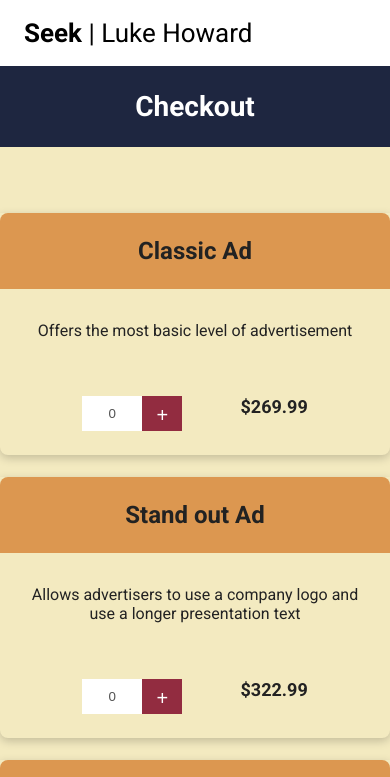
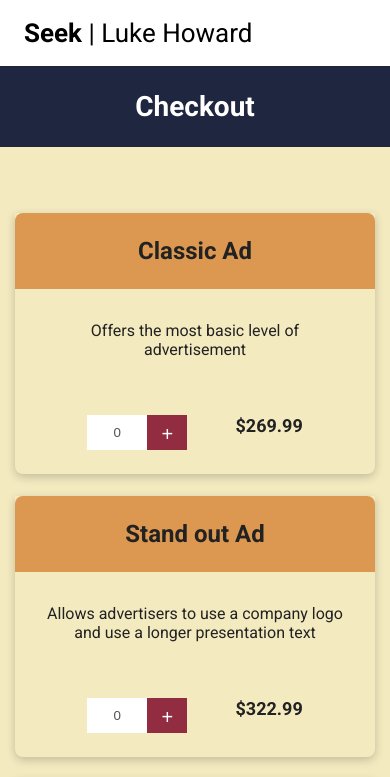
Before and after one commit to binaryluke/seek, a React (Vite) app: page /checkout in a window 390 px wide. Shown: the top 777 px of the page. Built offline with nearby package versions, Linux system fonts and the light colour scheme.

Commit message:
Some basic media queries to improve responsive design

```diff
--- a/src/components/CartItem.module.css
+++ b/src/components/CartItem.module.css
@@ -1,7 +1,6 @@
 .CartItem {
   border-bottom-right-radius: 8px;
   border-bottom-left-radius: 8px;
-  /*padding: 24px 16px;*/
   color: var(--color-dark-text);
   box-shadow: 0 3px 10px rgb(0 0 0 / 0.2);
 }
--- a/src/routes/CheckoutRoute.module.css
+++ b/src/routes/CheckoutRoute.module.css
@@ -1,5 +1,5 @@
 .checkoutRoute {
-  margin: 20px auto;
+  margin: 20px auto 60px;
   max-width: 1100px;
 }
 
@@ -28,3 +28,10 @@
 .total span {
   font-weight: 700;
 }
+
+@media screen and (max-width: 1150px) {
+  .checkoutRoute {
+    margin-left: 15px;
+    margin-right: 15px;
+  }
+}
```
